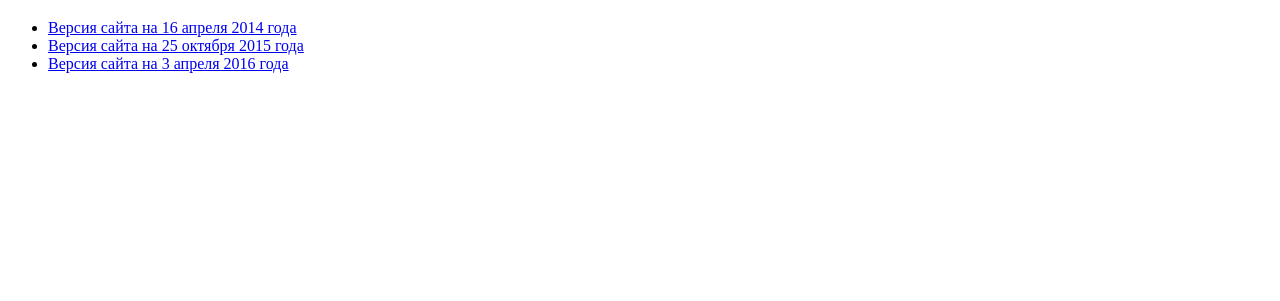
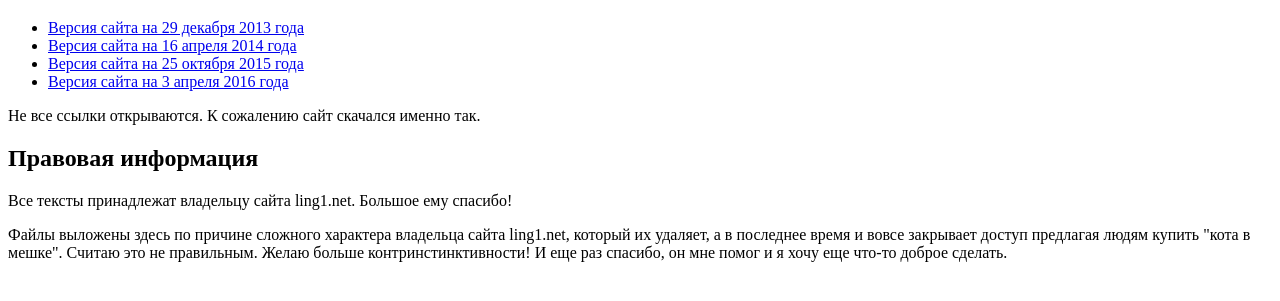
Before and after one commit to ling1ling1/ling1ling1.github.io, a plain HTML site: page index.html in a window 1280 px wide. Shown: the part 61-362 px from the top of the page. Drawn offline with Linux system fonts and the light colour scheme.

Commit message:
'disclaimer'

```diff
--- a/index.html
+++ b/index.html
@@ -8,9 +8,16 @@
 <body>
 <h1>Back up сайта LING1.NET</h1>
 <ul>
+	<li><a href="https://ling1ling1.github.io/291213/">Версия сайта на 29 декабря 2013 года</a></li>
     <li><a href="https://ling1ling1.github.io/160414/">Версия сайта на 16 апреля 2014 года</a></li>
     <li><a href="https://ling1ling1.github.io/251015/">Версия сайта на 25 октября 2015 года</a></li>
     <li><a href="https://ling1ling1.github.io/030416/">Версия сайта на 3 апреля 2016 года</a></li>
 </ul>
+
+<p>Не все ссылки открываются. К сожалению сайт скачался именно так.</p>
+<h2>Правовая информация</h2>
+<p>Все тексты принадлежат владельцу сайта ling1.net. Большое ему спасибо!</p>
+<p>Файлы выложены здесь по причине сложного характера владельца сайта ling1.net, который их удаляет, а в последнее время и вовсе закрывает доступ предлагая людям купить "кота в мешке".
+ Считаю это не правильным. Желаю больше контринстинктивности! И еще раз спасибо, он мне помог и я хочу еще что-то доброе сделать. </p>
 </body>
 </html>
```
